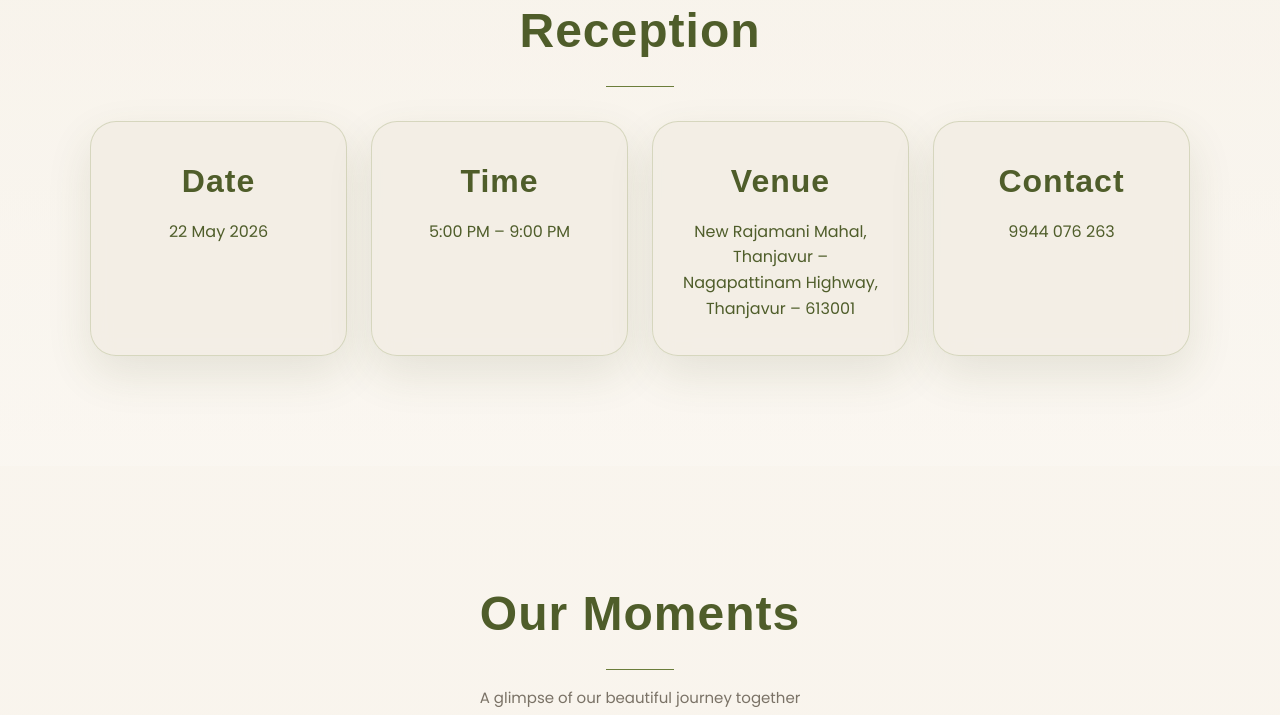
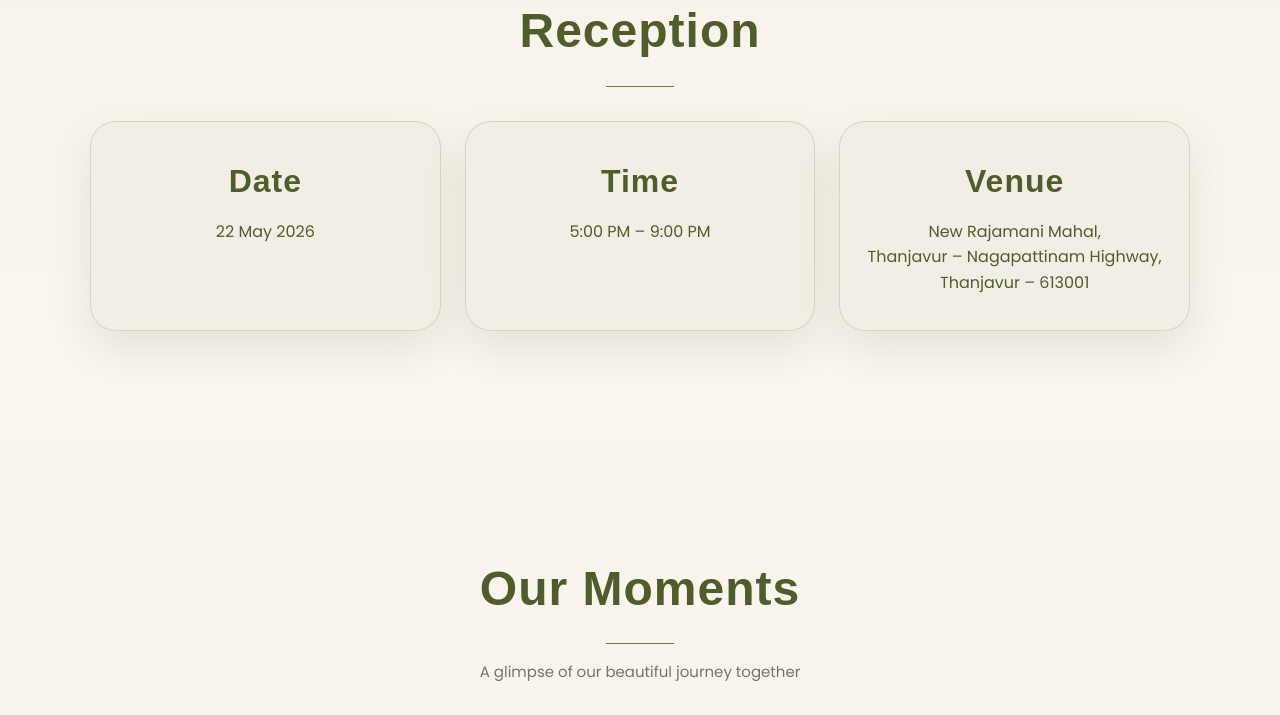
Before and after one commit to Ashcode2403/kavya-with-haripraksh, a plain HTML site: page index.html in a window 1280 px wide. Shown: the part 2980-3695 px from the top of the page. Drawn offline with Linux system fonts and the light colour scheme.

Commit message:
Update index.html

```diff
--- a/index.html
+++ b/index.html
@@ -148,10 +148,10 @@
             </p>
           </div>
 
-          <div class="event-card">
+          <!-- <div class="event-card">
             <h3>Contact</h3>
             <p>9944 076 263</p>
-          </div>
+          </div> -->
         </div>
       </div>
 
```
